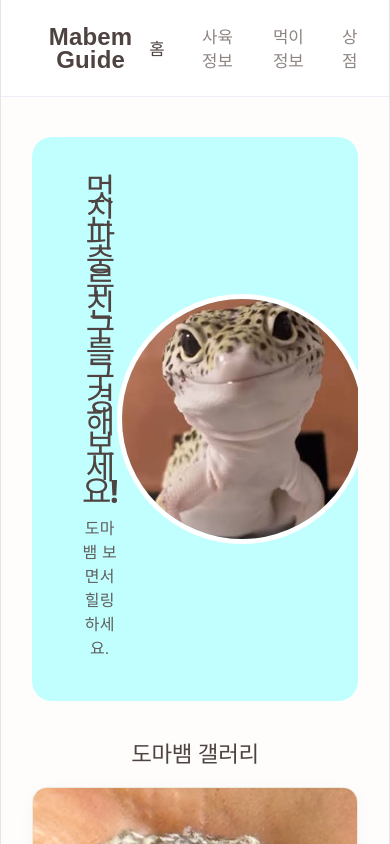
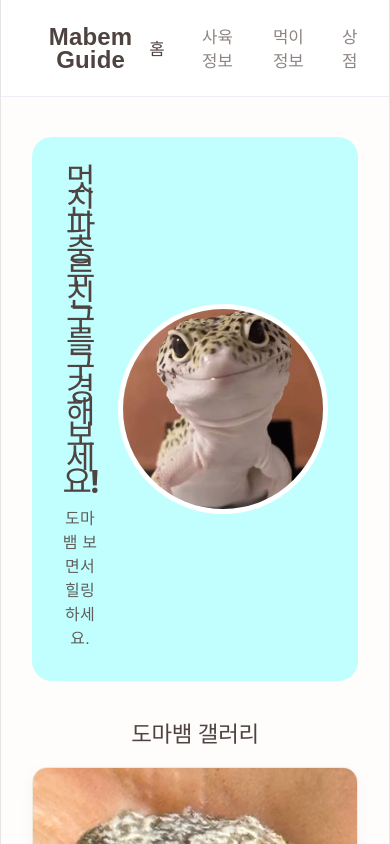
Before and after one commit to gkwydl/mabem-guide, a React (Vite) app: page / in a window 390 px wide. Shown: the top 844 px of the page. Built offline with nearby package versions, Linux system fonts and the light colour scheme.

Commit message:
모바일 웹에서 화면이 깨지지 않게 수정

```diff
--- a/src/components/Feed.jsx
+++ b/src/components/Feed.jsx
@@ -48,13 +48,13 @@ export default function Feed() {
 
                             {lizard.feedtips && (
                                 <div style={styles.feedTipsAlert}>
-                  <strong style={{color: '#4e4340'}}>💡 급여 노하우 체크 포인트:</strong>
-                  <p style={{margin: '6px 0 0 0', fontSize: '0.95rem', color: '#272727', lineHeight: '1.5'}}>{lizard.feedtips}</p>
+                                    <strong style={{ color: '#4e4340' }}>💡 급여 노하우 체크 포인트:</strong>
+                                    <p style={{ margin: '6px 0 0 0', fontSize: '0.95rem', color: '#272727', lineHeight: '1.5' }}>{lizard.feedtips}</p>
                                 </div>
                             )}
                         </>
                     ) : (
-            <p style={{color: '#666'}}>도마뱀을 선택해 주세요.</p>
+                        <p style={{ color: '#666' }}>도마뱀을 선택해 주세요.</p>
                     )}
                 </section>
             </div>
@@ -65,18 +65,14 @@ export default function Feed() {
 const styles = {
     contentPage: { backgroundColor: '#fff', padding: '40px', borderRadius: '20px', boxShadow: '0 4px 20px rgba(0,0,0,0.02)', border: '1px solid #f0eade' },
     pageTitle: { margin: '0 0 30px 0', color: '#4e4340', borderBottom: '2px solid #99f9f9', paddingBottom: '15px' },
-  containerLayout: { display: 'flex', gap: '30px', alignItems: 'flex-start' },
-
-  // 사이드바 목록 스타일
-  sidebar: { width: '240px', minWidth: '240px', backgroundColor: '#fdfcfb', borderRadius: '12px', border: '1px solid #e0d9d0', overflow: 'hidden' },
+    containerLayout: { display: 'flex', gap: '30px', alignItems: 'flex-start', flexWrap: 'wrap' },
+    sidebar: { width: '240px', minWidth: '240px', backgroundColor: '#fdfcfb', borderRadius: '12px', border: '1px solid #e0d9d0', overflow: 'hidden', flexShrink: 0 },
     sidebarHeader: { backgroundColor: '#4e4340', color: '#fff', padding: '12px 15px', fontSize: '0.95rem', fontWeight: 'bold' },
     listContainer: { listStyle: 'none', padding: 0, margin: 0, maxHeight: '450px', overflowY: 'auto' },
     listItem: { padding: '12px 18px', cursor: 'pointer', borderBottom: '1px solid #f0eade', color: '#666', fontSize: '0.95rem', fontWeight: '500', display: 'flex', alignItems: 'center', transition: 'all 0.2s' },
     activeListItem: { backgroundColor: '#99f9f9', color: '#4e4340', fontWeight: 'bold' },
     listBullet: { marginRight: '8px', color: '#4e4340', fontSize: '1.1rem' },
-
-  // 본문 영역 스타일
-  infoDetails: { flex: 1, paddingLeft: '10px' },
+    infoDetails: { flex: 1, paddingLeft: '10px', minWidth: '0' },
     categoryBadge: { display: 'inline-block', backgroundColor: '#99f9f9', color: '#4e4340', padding: '4px 10px', borderRadius: '20px', fontSize: '0.75rem', fontWeight: 'bold', marginBottom: '12px' },
     lizardHeadline: { margin: '0 0 20px 0', fontSize: '1.5rem', color: '#4e4340', fontWeight: 'bold' },
     feedCardContainer: { display: 'flex', flexDirection: 'column', gap: '15px', marginBottom: '25px' },
--- a/src/components/Home.jsx
+++ b/src/components/Home.jsx
@@ -30,11 +30,11 @@ export default function Home() {
 }
 
 const styles = {
-    banner: { backgroundColor: '#c1ffff', borderRadius: '20px', padding: '40px 50px', display: 'flex', justifyContent: 'space-between', alignItems: 'center', marginBottom: '5px', overflow: 'hidden' },
+    banner: { backgroundColor: '#c1ffff', borderRadius: '20px', padding: '30px', display: 'flex', gap: '20px', flexWrap: 'wrap', alignItems: 'center', marginBottom: '5px', overflow: 'hidden' },
     bannerText: { flex: 1 },
     bannerTitle: { fontSize: '2rem', margin: 0, color: '#4e4340', fontWeight: '800' },
     bannerDesc: { margin: '15px 0 0 0', fontSize: '1rem', color: '#4e4340', opacity: 0.85, maxWidth: '500px', lineHeight: '1.5' },
-    bannerCircleWrapper: { width: '240px', height: '240px', borderRadius: '50%', overflow: 'hidden', border: '5px solid #fff', flexShrink: 0 },
+    bannerCircleWrapper: { width: '200px', height: '200px', borderRadius: '50%', overflow: 'hidden', border: '5px solid #fff', flexShrink: 0, margin: '0 auto' },
     bannerCircleImg: { width: '100%', height: '100%', objectFit: 'cover', objectPosition: 'center 15%' },
     sectionHeading: { fontSize: '1.4rem', color: '#4e4340', margin: '40px 0 20px 0' },
     galleryGrid: { display: 'grid', gridTemplateColumns: 'repeat(auto-fill, minmax(280px, 1fr))', gap: '25px', marginBottom: '50px' },
--- a/src/components/Info.jsx
+++ b/src/components/Info.jsx
@@ -75,14 +75,14 @@ export default function Info() {
 const styles = {
     contentPage: { backgroundColor: '#fff', padding: '40px', borderRadius: '20px', boxShadow: '0 4px 20px rgba(0,0,0,0.02)', border: '1px solid #f0eade' },
     pageTitle: { margin: '0 0 30px 0', color: '#4e4340', borderBottom: '2px solid #99f9f9', paddingBottom: '15px' },
-    containerLayout: { display: 'flex', gap: '30px', alignItems: 'flex-start' },
-    sidebar: { width: '240px', minWidth: '240px', backgroundColor: '#fdfcfb', borderRadius: '12px', border: '1px solid #e0d9d0', overflow: 'hidden' },
+    containerLayout: { display: 'flex', gap: '30px', alignItems: 'flex-start', flexWrap: 'wrap' },
+    sidebar: { width: '240px', minWidth: '240px', backgroundColor: '#fdfcfb', borderRadius: '12px', border: '1px solid #e0d9d0', overflow: 'hidden', flexShrink: 0  },
     sidebarHeader: { backgroundColor: '#4e4340', color: '#fff', padding: '12px 15px', fontSize: '0.95rem', fontWeight: 'bold' },
     listContainer: { listStyle: 'none', padding: 0, margin: 0, maxHeight: '450px', overflowY: 'auto' },
     listItem: { padding: '12px 18px', cursor: 'pointer', borderBottom: '1px solid #f0eade', color: '#666', fontSize: '0.95rem', fontWeight: '500', display: 'flex', alignItems: 'center', transition: 'all 0.2s' },
     activeListItem: { backgroundColor: '#99f9f9', color: '#4e4340', fontWeight: 'bold' },
     listBullet: { marginRight: '8px', color: '#4e4340', fontSize: '1.1rem' },
-    infoDetails: { flex: 1, paddingLeft: '10px' },
+    infoDetails: { flex: 1, paddingLeft: '10px', minWidth: '0' },
     categoryBadge: { display: 'inline-block', backgroundColor: '#4e4340', color: '#fff', padding: '4px 10px', borderRadius: '20px', fontSize: '0.75rem', fontWeight: 'bold', marginBottom: '12px' },
     lizardHeadline: { margin: '0 0 12px 0', fontSize: '1.7rem', color: '#4e4340', fontWeight: 'bold' },
     scientific: { fontSize: '1rem', color: '#888', fontStyle: 'italic', fontWeight: 'normal', marginLeft: '10px' },
```
Lines whose indentation alone changed are shown as unchanged.
